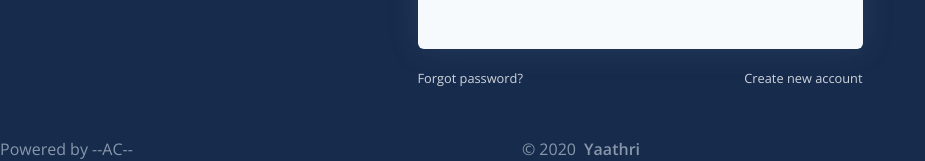
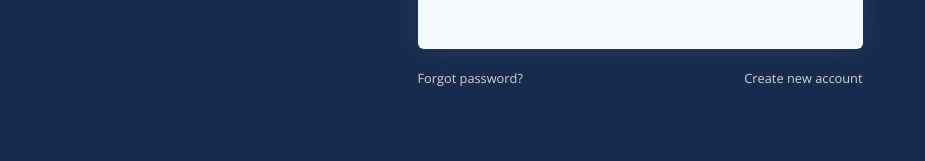
Before and after one commit to abhinand-c/iClassroomServer, a Django app: page /login/ in a window 1280 px wide. Shown: the part 656-817 px from the top of the page, without its empty margins (0-925 px from the left). After the commit the page ends 742 px from the top, so only its background shows below. Run offline with Django 3.2, Linux system fonts and the light colour scheme; some libraries are stand-ins or nearby versions.

Commit message:
Optimisation

```diff
--- a/app/templates/app/base_layout.html
+++ b/app/templates/app/base_layout.html
@@ -6,7 +6,7 @@
   <meta charset="utf-8" />
   <meta name="viewport" content="width=device-width, initial-scale=1, shrink-to-fit=no">
   <title>
-    {{ title }}  - Yaathri
+    {{ title }} | iClassroom
   </title>
  {% load staticfiles %}
   <!-- Favicon -->
@@ -17,33 +17,19 @@
   <link href="{% static 'app/scripts/plugins/nucleo/css/nucleo.css' %}" rel="stylesheet" />
   <link href="{% static 'app/scripts/plugins/@fortawesome/fontawesome-free/css/all.min.css' %}" rel="stylesheet" />
   <!-- CSS Files -->
-  <link href="{% static 'app/css/argon-dashboard.css' %}" rel="stylesheet" />
+  <link href="{% static 'app/css/argon-dashboard.min.css' %}" rel="stylesheet" />
 </head>
 
 <body class="bg-default">
  {% block content %}{% endblock %}
  <!-- Footer -->
-      <footer class="col-xl-6">
-        <div class="row">
 
-        <span class="copyright text-center text-xl-left text-muted">
-            Powered by --AC--
-        </span>
-
-
-          <div class="ml-auto">
-            <div class="copyright text-center text-xl-left text-muted">
-              &copy; {{ year }} <a  class="font-weight-bold ml-1" >Yaathri</a>
-            </div>
-          </div>
-        </div>
-      </footer>
   <!--   Core   -->
     <script src="{% static 'app/scripts/plugins/jquery/dist/jquery.min.js' %}"></script>
   <script src="{% static 'app/scripts/plugins/bootstrap/dist/js/bootstrap.bundle.min.js' %}"></script>
 
-   <script src="{% static 'app/scripts/jquery-1.10.2.js' %}"></script>
-    <script src="{% static 'app/scripts/bootstrap.js' %}"></script>
+   <script src="{% static 'app/scripts/jquery-1.10.2.min.js' %}"></script>
+    <script src="{% static 'app/scripts/bootstrap.min.js' %}"></script>
     <script src="{% static 'app/scripts/respond.js' %}"></script>
   <!--   Optional JS   -->
   <script src="{% static 'app/scripts/plugins/chart.js/dist/Chart.min.js' %}"></script>
```
Also changed, not shown: app/templates/app/layout.html (+4 -4 lines), app/static/favicon.png (added), app/static/favicon.svg (added).
